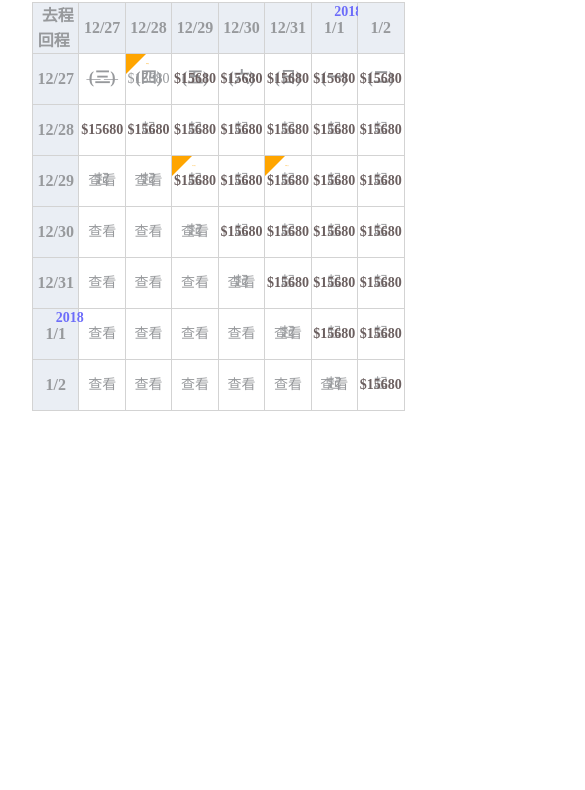
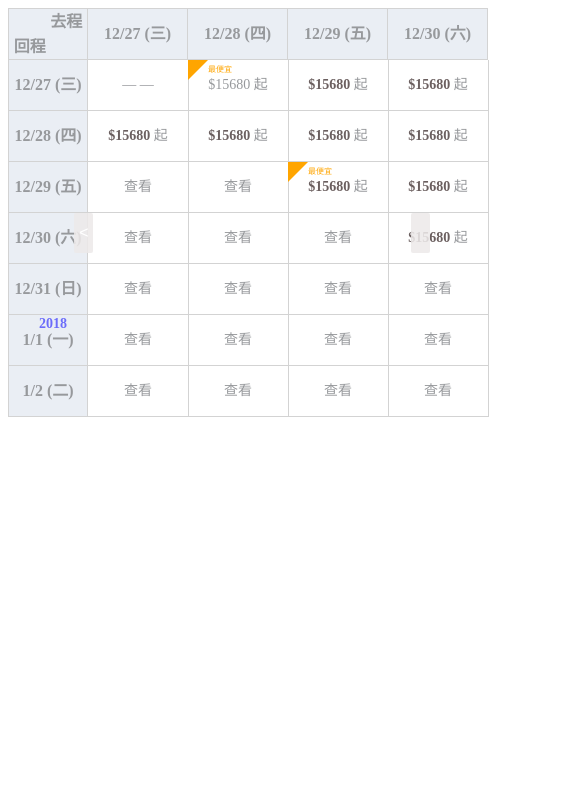
Before and after one commit to Cherylruei/fzTable_jquery, a plain HTML site: page index.html in a window 390 px wide. Shown: the part 54-844 px from the top of the page, 585 px wide, since content can reach past the window. Drawn offline with nearby package versions, Linux system fonts and the light colour scheme.

Commit message:
feat: temp2

```diff
--- a/frzTable.js
+++ b/frzTable.js
@@ -1,4 +1,17 @@
 (function ($) {
+  function adjustColumns() {
+    const screenWidth = $(window).width();
+    const $table = $(".frzTable");
+    // 抓取 7 個 column 的節點，除了需要出現的4個 column 其他隱藏
+    const columnsGroup = document.getElementsByClassName("column");
+
+    if (screenWidth <= 425) {
+      $(columnsGroup).slice(0, 4).show();
+      $(columnsGroup).slice(4, 8).hide();
+    } else {
+      $(columnsGroup).show();
+    }
+  }
   function whenClick() {
     console.log("click");
   }
@@ -6,13 +19,16 @@
   $.fn.frzTable = function (options) {
     const settings = $.extend(
       {
-        count: { slide: 1, show: 4 },
+        count: adjustColumns(1, 4),
         speed: 0.3,
         whenClick: whenClick,
       },
       // frzTable fn 帶入的 options 傳入的規格，會取代上面的 settings
       options
     );
+
+    adjustColumns();
+    $(window).on("resize", adjustColumns);
 
     return this.each(function () {
       // 將目前處理的 .frzTable 元素（即插件套用的元素）轉換成 jQuery 物件
--- a/index.html
+++ b/index.html
@@ -1,13 +1,18 @@
 <!DOCTYPE html>
 <html lang="en">
 <head>
+  <meta charset="UTF-8">
+  <meta name="viewport" content="width=device-width, initial-scale=1.0">
+  <title>fzTable</title>
     <link rel="stylesheet" href="style.css" />
 </head>
 <body>
 <div class="container">
    <h2>style:default</h2>
     <div class="frzTable default">
-     <div class="column">
+    <div class="next"></div>
+    <div class="previous"></div>
+     <div class="first-col">
        <div class="header direction">
          <div class="oneWay"><p>去程</p></div>
          <div class="return"><p>回程</p></div>
@@ -17,7 +22,7 @@
        <div class="header"><p>12/29 (五)</p></div>
        <div class="header"><p>12/30 (六)</p></div>
        <div class="header"><p>12/31 (日)</p></div>
-       <div class="header next"><p>1/1 (一)</p></div>
+       <div class="header year"><p>1/1 (一)</p></div>
        <div class="header"><p>1/2 (二)</p></div>
     </div>
     <div class="column">
@@ -71,7 +76,7 @@
         <div class="item seventh"><p>查看</p></div>
      </div>
      <div class="column">
-      <div class="title next"><p>1/1 (一)</p></div>
+      <div class="title year"><p>1/1 (一)</p></div>
         <div class="item first"><p><b class="amount">$15680 </b>起</p></div>
         <div class="item second"><p><b class="amount">$15680 </b>起</p></div>
         <div class="item third"><p><b class="amount">$15680 </b>起</p></div>
--- a/style.css
+++ b/style.css
@@ -104,42 +104,40 @@ q {
 
 /* =============================== */
 
+
 .container {
-  width: 95%;
+  margin: 0 auto;
 }
 
 h2 {
-  margin: 1rem 2.5rem;
-  font-size: 1.5rem;
+  margin: 16px 32px;
+  text-align: start;
+  font-size: 30px;
   font-weight: 800;
 }
 
 .frzTable {
   display: flex;
-  width: 100%;
-  overflow-x: scroll;
   flex-direction: row;
-  justify-content: space-around;
+  justify-content: center;
   align-items: center;
+  width: 780px;
   text-align: center;
-  border: 1px solid lightgray;
-  margin: 1rem 2rem;
+  margin: 16px 32px;
 }
 
 .column {
-  width: 100%;
+  width: 100px;
 }
-.column:not(:last-child) {
-  border-right: 1px solid lightgray;
-}
-.column .header{
+.first-col{
+  width: 80px;
   position: sticky;
   z-index: 2;
+
 }
 
 .item, .title, .header {
   position: relative;
-  width: 100%;
   height: 50px;
   color: rgb(151, 153, 156);
 }
@@ -147,14 +145,22 @@ h2 {
   line-height: 50px;
 }
 
-.item:not(:last-child), .title:not(:last-child), .header:not(:last-child) {
+.item, .title, .header {
   border-bottom: 1px solid lightgray;
+  border-right: 1px solid lightgray;
 }
 
 .title, .header {
   background-color:  #eaeef4;
   font-weight: 600;
+}
 
+.title, .header:first-child {
+  border-top: 1px solid lightgray;
+}
+
+.header {
+  border-left: 1px solid lightgray;
 }
 
 .direction {
@@ -175,17 +181,18 @@ h2 {
 
 .item {
   position: relative;
+  width:100px;
   font-size: 14px;
   cursor: pointer;
 }
 
-.title.next::after, .header.next::after {
+.title.year::after, .header.year::after {
   content: "2018";
   position: absolute;
   font-size: 14px;
   color: rgb(108, 108, 250);
   top: -16px;
-  right: 20 px;
+  right: 20px;
 }
 
 .choose {
@@ -207,7 +214,7 @@ h2 {
 .lowestPrice::after {
   position: absolute;
   content: "最便宜";
-  font-size: 8%;
+  font-size: 8px;
   top: -15px;
   left: 20px;
   color: orange ;
@@ -221,3 +228,45 @@ h2 {
   color: rgb(107, 95, 95);
   font-weight: 600;
 }
+
+@media screen and (max-width:430px) {
+
+.h2 {
+  margin: 0.5rem;
+}
+ .frzTable {
+  position: relative;
+  margin: 0.5rem;
+  justify-content: start;
+ }
+
+ .next, .previous {
+  position: absolute;
+  top: 50%;
+  width: 1.2rem;
+  height: 2.5rem;
+  border-radius: 2px;
+  background-color: rgba(236, 233, 233, 0.868);
+  z-index:5;
+ }
+
+ .next {
+  left: 8.5%;
+ }
+
+ .previous{
+   left: 25.2rem;
+ }
+
+ .next::before {
+  position: relative;
+  content: "<";
+  color: #ffffff;
+  font-size: 16px;
+  font-family: sans-serif;
+  z-index: 10;
+  top: 30%;
+ }
+
+
+}
```
